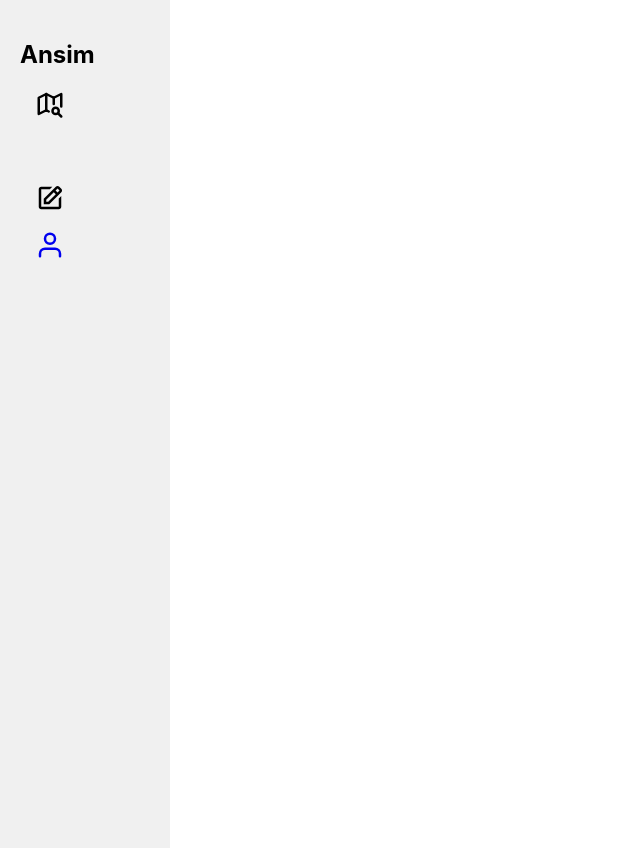
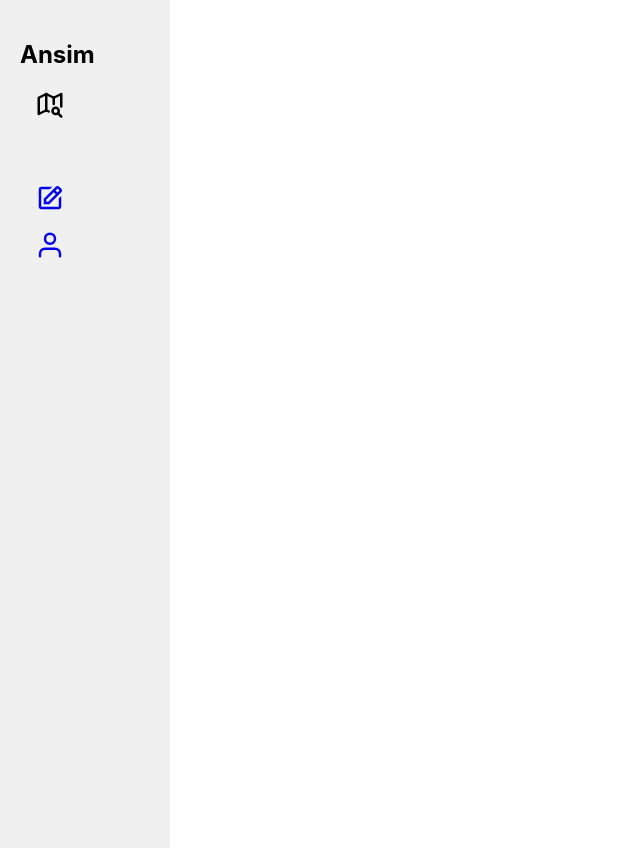
Before and after one commit to yeojuyeong/AnsimReact, a React (Create React App) app: page /board in a window 1280 px wide. Before the commit this address had no page. Shown: the whole page, without its empty margins (0-640 px from the left). Built offline with nearby package versions, Linux system fonts and the light colour scheme; some icons are missing.

Commit message:
Board 추가

```diff
--- a/src/App.js
+++ b/src/App.js
@@ -5,9 +5,12 @@ import Layout from './components/Layout';
 import Nav from './components/Nav';
 import Main from "./page/MainPage/Main";
 import FacilityPage from "./page/FacilityPage/FacilityPage";
+import Board from "./page/BoardPage/Board";
 import MyPage from "./page/MyPage/MyPage";
+import React, { createContext, useState, useEffect } from 'react';
 
 function App() {
+
   return (
       <DataProvider>
           <Layout>
@@ -15,6 +18,7 @@ function App() {
               <Routes>
                   <Route path="/" element={<Main />} />
                   <Route path="/info" element={<FacilityPage />} />
+                  <Route path="/board" element={<Board />} />
                   <Route path="/mypage" element={<MyPage />} />
               </Routes>
           </Layout>
--- a/src/components/Nav.js
+++ b/src/components/Nav.js
@@ -24,8 +24,10 @@ const Nav = () => {
                         <PiMapPinLineBold />
                     </Link>
                 </li>
-                <li className="board_icon">
-                    <BiEdit />
+                <li onClick={() => handleMenuClick('동행 게시판')} className="board_icon">
+                    <Link to="/board" style={{ textDecoration: "none" }}>
+                        <BiEdit />
+                    </Link>
                 </li>
                 <li onClick={() => handleMenuClick('마이페이지')} className="mypage_icon">
                     <Link to="/mypage" style={{ textDecoration: "none" }}>
--- /dev/null
+++ b/src/page/BoardPage/Board.js
@@ -0,0 +1,4 @@
+const Board = () => {
+
+}
+export default Board;
--- a/src/page/MyPage/MyPage.js
+++ b/src/page/MyPage/MyPage.js
@@ -1,10 +1,20 @@
 import { Link } from "react-router-dom";
+import {useEffect, useState} from "react";
 
 const MyPage = () => {
+    const [message, setMessage] = useState("");
+
+    useEffect(() => {
+        fetch("/test")
+            .then((response) => response.json())
+            .then((json) => setMessage(json.SUCCESS_TEXT));
+    }, []);
+
     return (
         <div>
             <Link to="/mychat">
                 <button>채팅방 목록</button>
+                {message}
             </Link>
         </div>
     )
```
